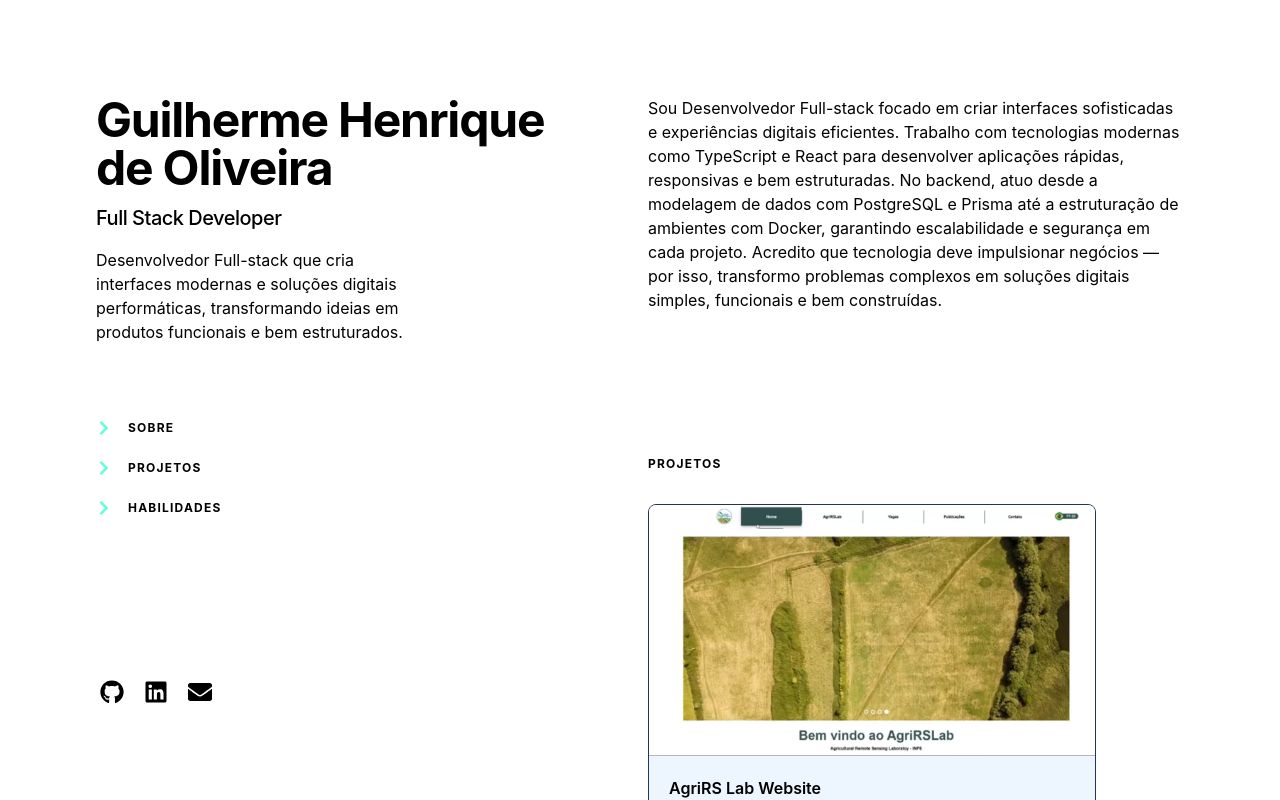
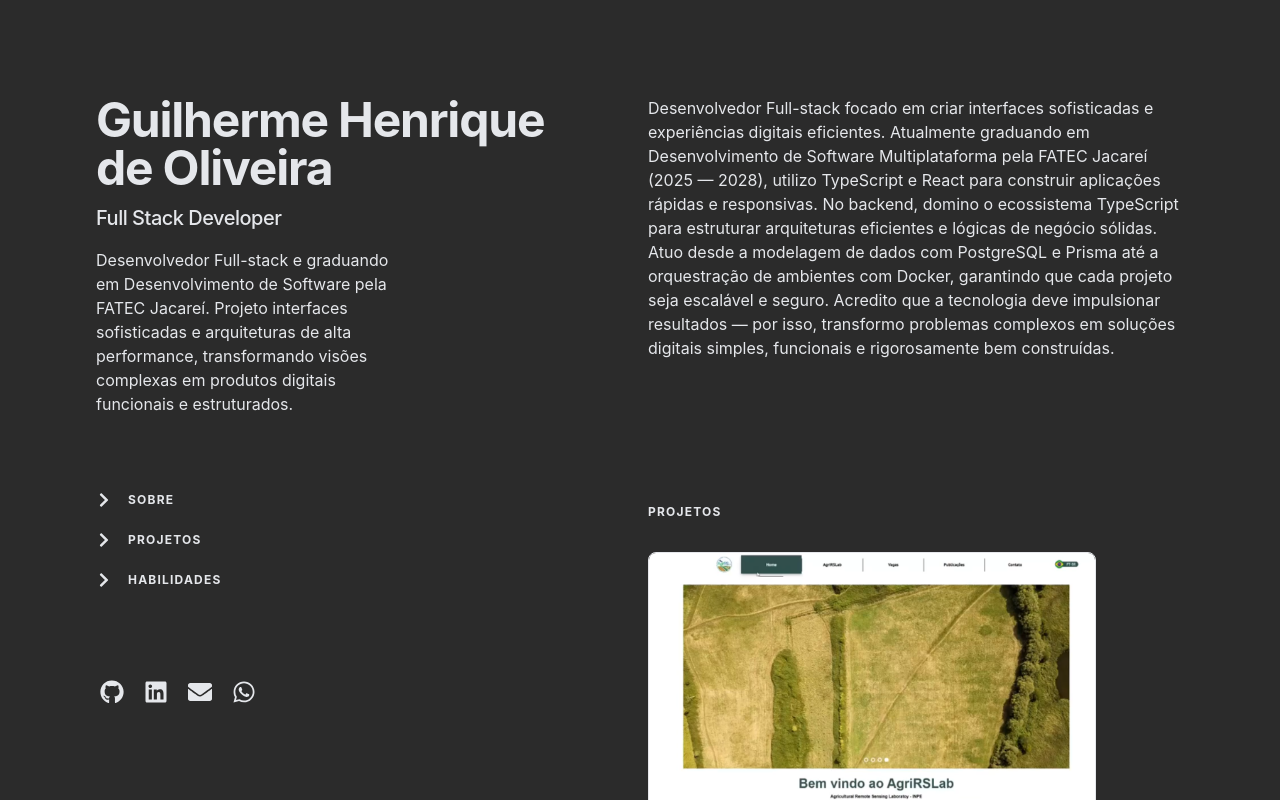
Before and after one commit to guioliv3/my-portfolio, a React app: page / in a window 1280 px wide. Shown: the top 800 px of the page. Built offline with nearby package versions, Linux system fonts and the light colour scheme; the HTML template or start-up script is replaced by a standard one.

Commit message:
fix - alterações de cores, ajustes em textos e modal

```diff
--- a/src/App.tsx
+++ b/src/App.tsx
@@ -9,7 +9,7 @@ function App() {
   return (
     <>
       {/* Fundo visual fixo global */}
-      <div className="fixed inset-0 -z-10 bg-[--color-merino]">
+      <div className="fixed inset-0 -z-10 bg-[#2b2b2b]">
         <div className="absolute inset-0 bg-[radial-gradient(600px_at_var(--mouse-x)_var(--mouse-y),rgba(29,78,216,0.15),transparent)]" />
       </div>
 
@@ -19,16 +19,15 @@ function App() {
           {/* COLUNA ESQUERDA: Fixa no topo em telas grandes */}
           <header className="lg:sticky lg:top-0 lg:flex lg:max-h-screen lg:w-1/2 lg:flex-col lg:justify-between lg:py-24">
             <div>
-              <h1 className="text-4xl font-bold tracking-tight text-black sm:text-5xl">
+              <h1 className="text-4xl font-bold tracking-tight text-[#E5E7EB] sm:text-5xl">
                 Guilherme Henrique <br />
                 de Oliveira
               </h1>
-              <h2 className="mt-3 text-lg font-medium tracking-tight text-black sm:text-xl">
+              <h2 className="mt-3 text-lg font-medium tracking-tight text-[#E5E7EB] sm:text-xl">
                 Full Stack Developer
               </h2>
-              <p className="mt-4 max-w-xs leading-normal text-black">
-                Desenvolvedor Full-stack que cria interfaces modernas e soluções digitais performáticas, transformando ideias em produtos funcionais e bem estruturados.
-              </p>
+              <p className="mt-4 max-w-xs leading-normal text-[#E5E7EB]">
+Desenvolvedor Full-stack e graduando em Desenvolvimento de Software pela FATEC Jacareí. Projeto interfaces sofisticadas e arquiteturas de alta performance, transformando visões complexas em produtos digitais funcionais e  estruturados.              </p>
               {/* O Menu de navegação que criaremos a seguir */}
               <Nav />
             </div>
--- a/src/components/Nav.tsx
+++ b/src/components/Nav.tsx
@@ -6,24 +6,24 @@ export default function Nav() {
       <ul className="flex flex-col">
         <li>
           <a href="#about" className="group flex items-center py-3 active">
-            <FaChevronRight className="mr-4 text-teal transition group-hover:translate-x-1" size={16} />
-            <span className="text-xs font-bold uppercase tracking-widest text-black group-hover:text-black">
+            <FaChevronRight className="mr-4 text-[#E5E7EB] transition group-hover:translate-x-1" size={16} />
+            <span className="text-xs font-bold uppercase tracking-widest text-[#E5E7EB] group-hover:text-[#E5E7EB]">
               Sobre
             </span>
           </a>
         </li>
         <li>
           <a href="#projects" className="group flex items-center py-3">
-            <FaChevronRight className="mr-4 text-teal transition group-hover:translate-x-1" size={16} />
-            <span className="text-xs font-bold uppercase tracking-widest text-black group-hover:text-black">
+            <FaChevronRight className="mr-4 text-[#E5E7EB] transition group-hover:translate-x-1" size={16} />
+            <span className="text-xs font-bold uppercase tracking-widest text-[#E5E7EB] group-hover:text-[#E5E7EB]">
               Projetos
             </span>
           </a>
         </li>
         <li>
           <a href="#skills" className="group flex items-center py-3">
-            <FaChevronRight className="mr-4 text-teal transition group-hover:translate-x-1" size={16} />
-            <span className="text-xs font-bold uppercase tracking-widest text-black group-hover:text-black">
+            <FaChevronRight className="mr-4 text-[#E5E7EB] transition group-hover:translate-x-1" size={16} />
+            <span className="text-xs font-bold uppercase tracking-widest text-[#E5E7EB] group-hover:text-[#E5E7EB]">
               Habilidades
             </span>
           </a>
--- a/src/components/ProjectCard.tsx
+++ b/src/components/ProjectCard.tsx
@@ -10,9 +10,9 @@ export default function ProjectCard({ project, onClick }: ProjectCardProps) {
     <button
       type="button"
       onClick={onClick}
-      className="group w-full w-80 max-w-md overflow-hidden rounded-lg border border-lightest-navy bg-white/70 text-left transition hover:border-light-slate cursor-pointer"
+      className="group w-full w-80 max-w-md overflow-hidden rounded-lg border border-[#E5E7EB] bg-[#2b2b2b] text-left transition hover:border-[#E5E7EB] cursor-pointer"
     >
-      <div className="aspect-video w-full overflow-hidden bg-[--color-merino]">
+      <div className="aspect-video w-full overflow-hidden bg-[#2b2b2b]">
         <img
           src={project.image}
           alt={project.title}
@@ -21,12 +21,12 @@ export default function ProjectCard({ project, onClick }: ProjectCardProps) {
         />
       </div>
       <div className="space-y-3 p-5">
-        <h4 className="text-base font-semibold text-black">{project.title}</h4>
+        <h4 className="text-base font-semibold text-[#E5E7EB]">{project.title}</h4>
         <div className="flex flex-wrap gap-2">
           {project.tech.map((tech) => (
             <span
               key={tech}
-              className="rounded-full border border-lightest-navy px-3 py-1 text-xs text-black"
+              className="rounded-full border border-[#E5E7EB] px-3 py-1 text-xs text-[#E5E7EB]"
             >
               {tech}
             </span>
--- a/src/components/Socials.tsx
+++ b/src/components/Socials.tsx
@@ -1,4 +1,4 @@
-import { FaGithub, FaLinkedin, FaEnvelope } from 'react-icons/fa';
+import { FaGithub, FaLinkedin, FaEnvelope, FaWhatsapp } from 'react-icons/fa';
 export default function Socials() {
   return (
     <ul className="ml-1 mt-8 flex items-center gap-5">
@@ -7,7 +7,7 @@ export default function Socials() {
           href="https://github.com/guioliv3"
           target="_blank"
           rel="noreferrer"
-          className="text-black hover:text-black transition-colors"
+          className="text-[#E5E7EB] hover:text-[#E5E7EB] transition-colors"
         >
           <FaGithub size={24} />
           <span className="sr-only">GitHub</span>
@@ -18,7 +18,7 @@ export default function Socials() {
           href="https://www.linkedin.com/in/guilhermehenriquedeoliveira5"
           target="_blank"
           rel="noreferrer"
-          className="text-black hover:text-black transition-colors"
+          className="text-[#E5E7EB] hover:text-[#E5E7EB] transition-colors"
         >
           <FaLinkedin size={24} />
           <span className="sr-only">LinkedIn</span>
@@ -29,12 +29,23 @@ export default function Socials() {
           href="mailto:guilherme.hnr.oli@gmail.com"
           target="_blank"
           rel="noreferrer"
-          className="text-black hover:text-black transition-colors"
+          className="text-[#E5E7EB] hover:text-[#E5E7EB] transition-colors"
         >
           <FaEnvelope size={24} />
           <span className="sr-only">Email</span>
         </a>
       </li>
+      <li>
+        <a
+          href="https://wa.me/5512988534827"
+          target="_blank"
+          rel="noreferrer"
+          className="text-[#E5E7EB] hover:text-[#E5E7EB] transition-colors"
+        >
+          <FaWhatsapp size={24} />
+          <span className="sr-only">WhatsApp</span>
+        </a>
+      </li>
     </ul>
   );
 }
--- a/src/data/projects.ts
+++ b/src/data/projects.ts
@@ -14,7 +14,7 @@ export const projects: Project[] = [
     id: 'agrirslab',
     title: 'AgriRS Lab Website',
     summary:
-      'Desenvolvimento de um website para o laboratório de Sensoriamento Remoto Agrícola do INPE com área administrativa para gerenciamento de conteúdo.',
+      'Desenvolvimento de um website para o laboratório de Sensoriamento Remoto Agrícola do INPE com área administrativa para gerenciamento de conteúdo. Responsável pela documentação do projeto, pelo front-end e modelagem do banco de dados.',
     image: '/projectsimg/agrirslab.png',
     tech: ['HTML', 'CSS', 'JavaScript', 'PostgreSQL'],
     link: '',
@@ -34,7 +34,7 @@ export const projects: Project[] = [
     id: 'chatbot-fatec',
     title: 'Chatbot para FATEC Jacareí (EM ANDAMENTO)',
     summary:
-      'Desenvolvimento de um chatbot para a FATEC Jacareí, com o objetivo de auxiliar os alunos e funcionários com informações sobre cursos, eventos e serviços.',
+      'Desenvolvimento de um chatbot para a FATEC Jacareí, com o objetivo de auxiliar os alunos e funcionários com informações sobre cursos, eventos e serviços. Responsável pelo desenvolvimento do backend.',
     image: '/projectsimg/chatbot.png',
     tech: ['TypeScript', 'React', 'TailwindCSS', 'PostgreSQL', 'Docker', 'Prisma ORM'],
     link: '',
--- a/src/sections/About.tsx
+++ b/src/sections/About.tsx
@@ -1,11 +1,9 @@
 export default function About() {
   return (
-    <div className="text-black">
-      <p>Sou Desenvolvedor Full-stack focado em criar interfaces sofisticadas e experiências digitais eficientes. Trabalho com tecnologias modernas como TypeScript e React para desenvolver aplicações rápidas, responsivas e bem estruturadas.
+    <div className="text-[#E5E7EB]">
+      <p>Desenvolvedor Full-stack focado em criar interfaces sofisticadas e experiências digitais eficientes. Atualmente graduando em Desenvolvimento de Software Multiplataforma pela FATEC Jacareí (2025 — 2028), utilizo TypeScript e React para construir aplicações rápidas e responsivas.
 
-No backend, atuo desde a modelagem de dados com PostgreSQL e Prisma até a estruturação de ambientes com Docker, garantindo escalabilidade e segurança em cada projeto.
-
-Acredito que tecnologia deve impulsionar negócios — por isso, transformo problemas complexos em soluções digitais simples, funcionais e bem construídas.</p>
+No backend, domino o ecossistema TypeScript para estruturar arquiteturas eficientes e lógicas de negócio sólidas. Atuo desde a modelagem de dados com PostgreSQL e Prisma até a orquestração de ambientes com Docker, garantindo que cada projeto seja escalável e seguro. Acredito que a tecnologia deve impulsionar resultados — por isso, transformo problemas complexos em soluções digitais simples, funcionais e rigorosamente bem construídas.</p>
     </div>
   );
 }
--- a/src/sections/Projects.tsx
+++ b/src/sections/Projects.tsx
@@ -8,8 +8,8 @@ export default function Projects() {
   const [activeProject, setActiveProject] = useState<Project | null>(null);
 
   return (
-    <div className="text-black">
-      <h3 className="text-xs font-bold uppercase tracking-widest text-black">Projetos</h3>
+    <div className="text-[#E5E7EB]">
+      <h3 className="text-xs font-bold uppercase tracking-widest text-[#E5E7EB]">Projetos</h3>
 
       <div className="mt-8 grid gap-6">
         {projects.map((project) => (
--- a/src/styles/tailwind.css
+++ b/src/styles/tailwind.css
@@ -9,6 +9,7 @@
   --color-white: #e6f1ff;
   --color-teal: #64ffda;
   --color-merino: #F6F1EA;
+  --color-anthracite: #2b2b2b;
 
   /* Fontes (pode manter as que já gosta ou usar Inter/Mono) */
   --font-sans: 'Inter', sans-serif;
@@ -18,11 +19,12 @@
 /* Base style similar ao seu projeto anterior */
 @layer base {
   body {
-    @apply bg-[--color-merino] text-black antialiased selection:bg-teal/20 selection:text-teal;
+    background-color: #2b2b2b;
+    @apply text-[#E5E7EB] antialiased selection:bg-teal/20 selection:text-teal;
   }
 
   h1, h2, h3 {
-    @apply text-black font-bold;
+    @apply text-[#E5E7EB] font-bold;
   }
 
 }
@@ -30,3 +32,8 @@
 html {
   scroll-behavior: smooth;
 }
+
+html, body, #root {
+  min-height: 100%;
+  background-color: #2b2b2b;
+}
```
Also changed, not shown: src/components/ProjectModal.tsx (+17 -8 lines), src/sections/Skills.tsx (+11 -11 lines).
